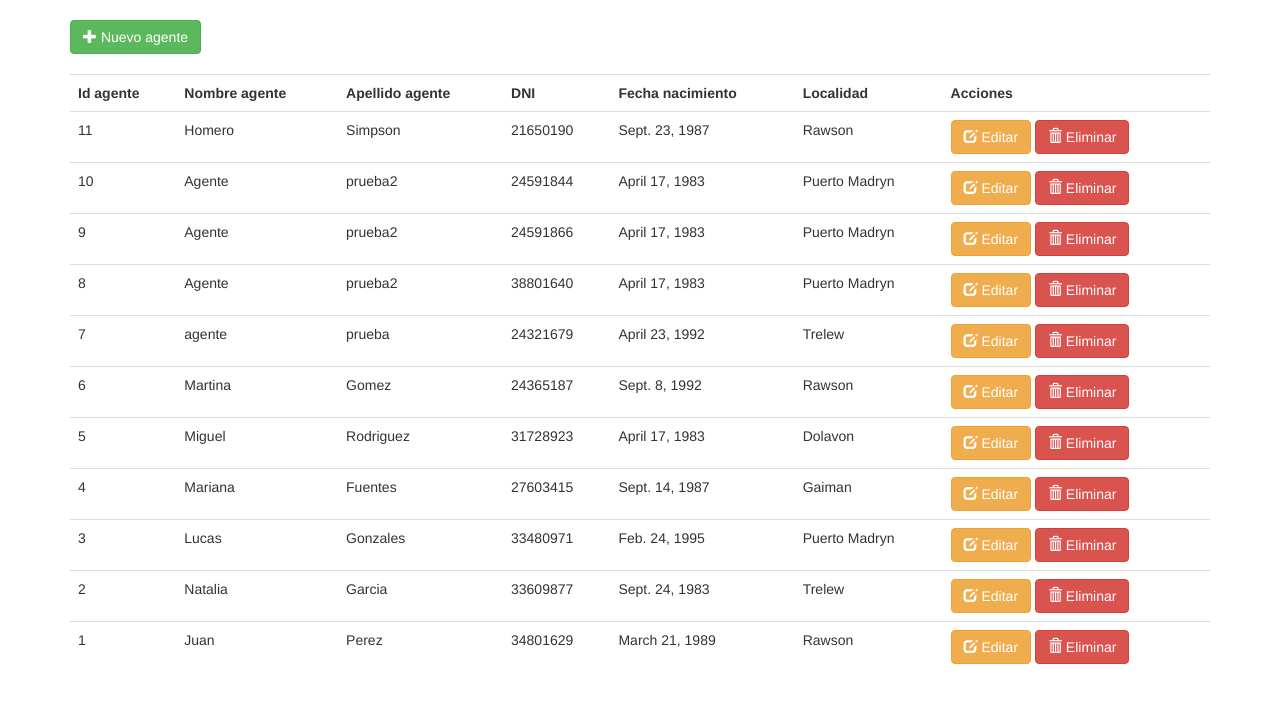
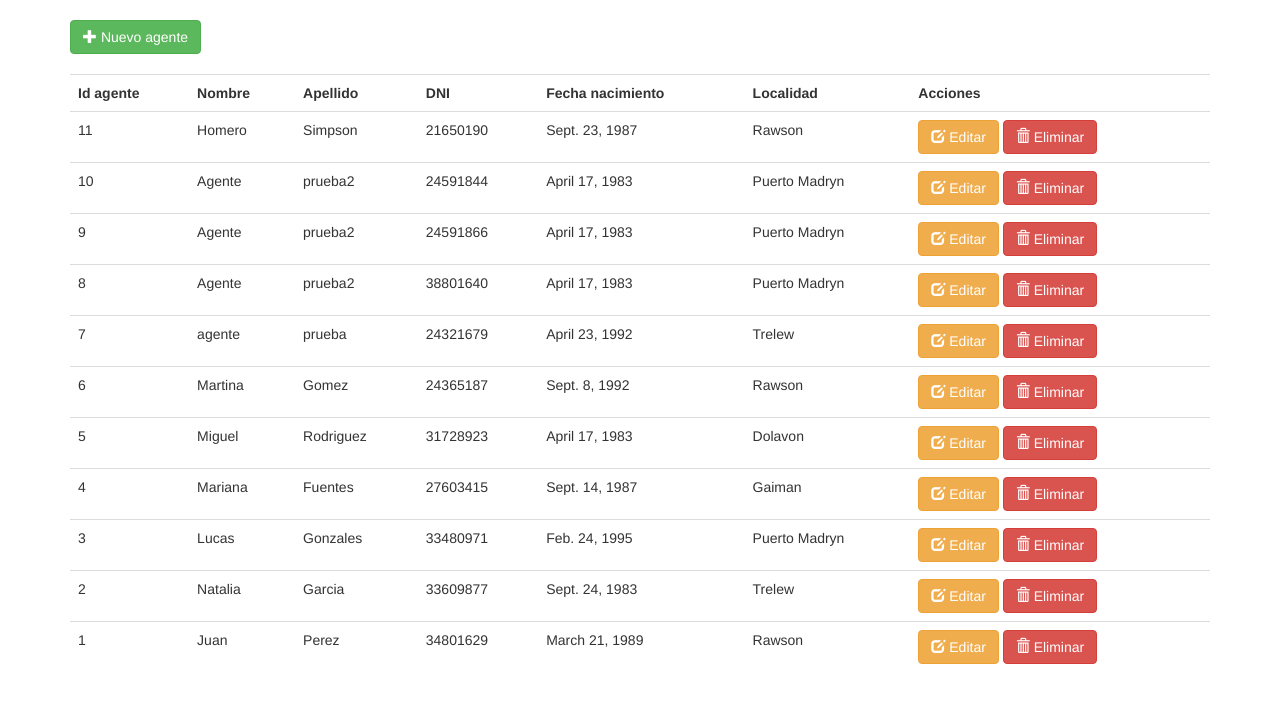
Before and after one commit to gonzalogabriel3/sistemaPasajes, a Django app: page /pasajes/agente in a window 1280 px wide. Shown: the top 712 px of the page. Run offline with Django 3.2, Linux system fonts and the light colour scheme; data comes from the database, SQL or seed files in the repository; both versions use the stored data as it was after the commit; some libraries are stand-ins or nearby versions.

Commit message:
Agrego cambios

```diff
--- a/pasajes/templates/indexAgente.html
+++ b/pasajes/templates/indexAgente.html
@@ -2,14 +2,14 @@
 
 {% block contenido %}
 <br>
-<a href="{% url 'abmAgente' %}" class="btn btn-success"><span class="glyphicon glyphicon-plus"></span> Nuevo agente</a>
+<a href="{% url 'altaAgente' %}" class="btn btn-success"><span class="glyphicon glyphicon-plus"></span> Nuevo agente</a>
 <br><br>
 {% if agentes %}
 	<table class="table table-hover">
 		<tr>
 			<th>Id agente</th>
-			<th>Nombre agente</th>
-			<th>Apellido agente</th>
+			<th>Nombre</th>
+			<th>Apellido</th>
 			<th>DNI</th>
 			<th>Fecha nacimiento</th>
 			<th>Localidad</th>
@@ -25,7 +25,7 @@
 	        	<td>{{ agen.fecha_nacimiento }}</td>
 	        	<td>{{ agen.id_localidad.nombre }}</td>
 	        	<td>
-	        		<a href="{% url 'abmAgente'  %}" class="btn btn-warning"><span class="glyphicon glyphicon-edit"></span> Editar</a>
+	        		<a href="{% url 'altaAgente'  %}" class="btn btn-warning"><span class="glyphicon glyphicon-edit"></span> Editar</a>
 	        		<a class="btn btn-danger"><span class="glyphicon glyphicon-trash"></span> Eliminar</a>
 	        	</td>
 	    	</tr>
--- a/pasajes/urls.py
+++ b/pasajes/urls.py
@@ -11,7 +11,7 @@ urlpatterns = [
     path('pasaje', views.indexPasajeView, name='pasaje'),
 
     ####Formularios#####
-    path('abmAgente/<int:idAgente>/', views.abmAgente, name='abmAgente'),
+    path('altaAgente', views.altaAgente, name='altaAgente'),
 
 
 ]
--- a/pasajes/views.py
+++ b/pasajes/views.py
@@ -62,27 +62,19 @@ def indexPasajeView(request):
 
 
 ################FORMULARIOS###########################################
-def abmAgente(request,idAgente):
+def altaAgente(request):
 
-	#Recibo el request
+	#Recibo el request,si es un request de tipo POST lo valido y guardo el nuevo agente
 	if(request.method == 'POST'):
-		#Si no se recibio ningun id de un agente,valido el formulario y guardo un nuevo agente
-		if(idAgente==0):
 
-			form=formularioAgente(request.POST)
-
-
-		#Si se recibe un id creo un formulario en base a los datos del agente
-		else:
-			agente=Agente.objects.get(pk=idAgente)
-			form=formularioAgente(instance=agente)
-
+		form=formularioAgente(request.POST)
 		#Valido el formulario
 		if(form.is_valid()):
 				agente=form.save(commit=False)
 				agente.save()
 				return HttpResponseRedirect('agente')
 
+	#Si el request no es POST(GET) creo el formulario y lo renderizo en una vista
 	else:
 		form=formularioAgente()
 
```
Also changed, not shown: db.sqlite3.
